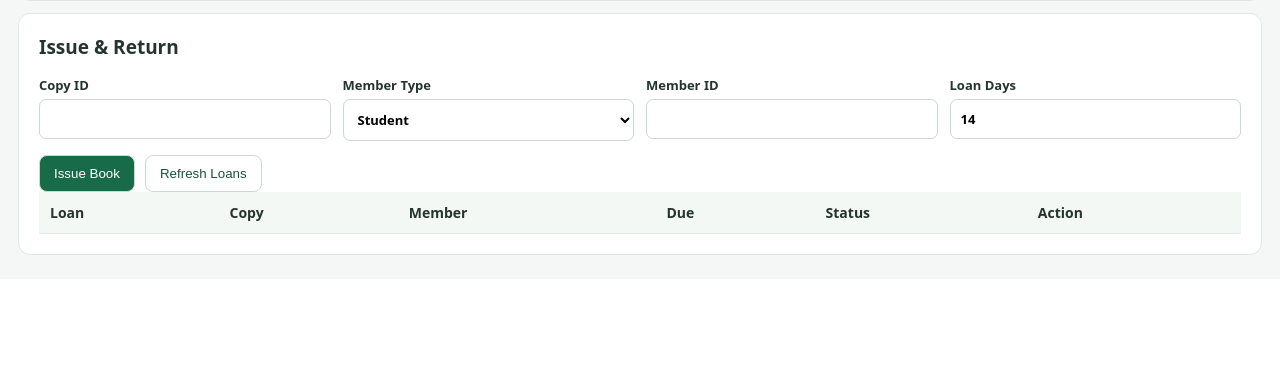
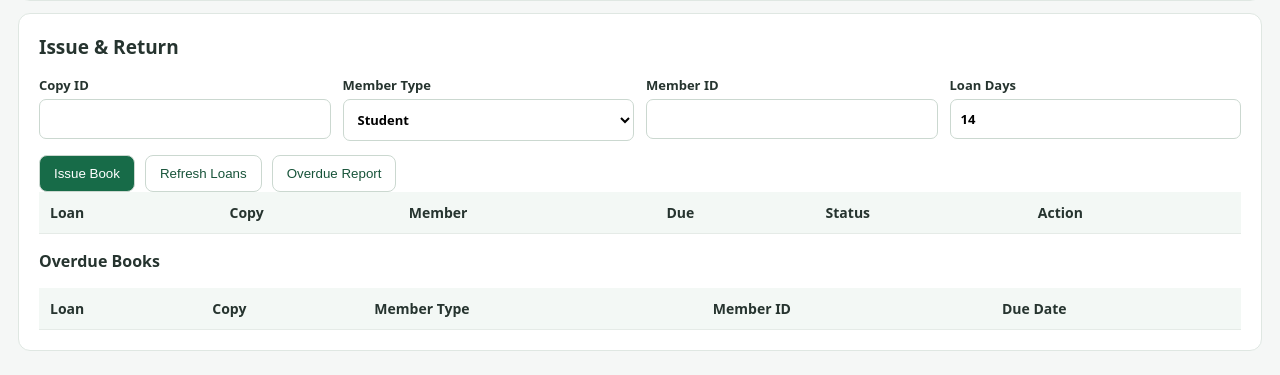
Before and after one commit to irfanmehmood5703-web/SchoolFlow, a Flask app: template templates/general_portal.html in a window 1280 px wide. Shown: the part 751-1126 px from the top of the page. Before the commit the page ends 1006 px from the top, so only its background shows below. Run offline with Flask 3, Linux system fonts and the light colour scheme; the template is opened without the code that fills it, so the values that code supplies are empty; the visitor is signed in with stand-in values (Sample User, id 1); some libraries are stand-ins or nearby versions.

Commit message:
Add library renew actions and overdue report table to General UI

```diff
--- a/templates/general_portal.html
+++ b/templates/general_portal.html
@@ -43,8 +43,8 @@ table{border-collapse:collapse;width:100%;font-size:14px}td,th{padding:11px;bord
 <label>Member Type<select id="borrowerType"><option value="student">Student</option><option value="employee">Employee</option></select></label>
 <label>Member ID<input id="borrowerId" type="number" min="1"></label>
 <label>Loan Days<input id="loanDays" type="number" min="1" max="90" value="14"></label></div>
-<div class="actions"><button class="primary" id="issue">Issue Book</button><button id="refreshLoans">Refresh Loans</button></div>
-<div class="scroll"><table><thead><tr><th>Loan</th><th>Copy</th><th>Member</th><th>Due</th><th>Status</th><th>Action</th></tr></thead><tbody id="loans"></tbody></table></div></section>
+<div class="actions"><button class="primary" id="issue">Issue Book</button><button id="refreshLoans">Refresh Loans</button><button id="refreshOverdue">Overdue Report</button></div>
+<div class="scroll"><table><thead><tr><th>Loan</th><th>Copy</th><th>Member</th><th>Due</th><th>Status</th><th>Action</th></tr></thead><tbody id="loans"></tbody></table></div><h3>Overdue Books</h3><div class="scroll"><table><thead><tr><th>Loan</th><th>Copy</th><th>Member Type</th><th>Member ID</th><th>Due Date</th></tr></thead><tbody id="overdue"></tbody></table></div></section>
 </div>
 <div id="leaves" class="hidden">
 <section><h2>Student Leave Approval</h2><div class="grid">
@@ -92,7 +92,8 @@ function table(id,rows,cols,action){
 function actionButton(td,label,callback){const b=node('button',label);b.addEventListener('click',()=>run(callback));td.appendChild(b)}
 async function books(){const rows=await api('/api/general/library/catalogue');table('books',rows,['id','title','author','isbn','category'])}
 async function copies(){const rows=await api('/api/general/library/copies');table('copies',rows,['id','book_id','accession','condition'])}
-async function loans(){const rows=await api('/api/general/library/loans');table('loans',rows,['id','copy_id','borrower_id','due_at','status'],(td,r)=>{if(r.status==='Issued')actionButton(td,'Return',async()=>{await api('/api/general/library/return/'+r.id,'POST',{});await loans()})})}
+async function loans(){const rows=await api('/api/general/library/loans');table('loans',rows,['id','copy_id','borrower_id','due_at','status'],(td,r)=>{if(r.status==='Issued'){actionButton(td,'Return',async()=>{await api('/api/general/library/return/'+r.id,'POST',{});await loans();await overdue()});actionButton(td,'Renew +7 days',async()=>{await api('/api/general/library/renew/'+r.id,'POST',{days:7});await loans();await overdue()})}})}
+async function overdue(){const rows=(await api("/api/general/library/reports/overdue")).items;table("overdue",rows,["id","copy_id","borrower_type","borrower_id","due_at"])}
 async function leaves(){const rows=(await api('/api/general/leaves/?status='+encodeURIComponent(value('leaveStatus')))).items;table('leaveRows',rows,['student_id','from_date','to_date','total_days','leave_type','reason','status'],(td,r)=>{if(r.status==='Pending')for(const status of ['Approved','Rejected'])actionButton(td,status,async()=>{await api('/api/general/leaves/'+r.id,'PATCH',{status,comment:''});await leaves()})})}
 async function feedback(){const query=new URLSearchParams({kind:value('filterKind'),status:value('filterStatus'),category:value('filterCategory')});const rows=(await api('/api/general/feedback/?'+query)).items;table('feedbackRows',rows,['created_at','submitted_by','category','message','response','status'],(td,r)=>{if(r.status==='Open')actionButton(td,r.kind==='complaint'?'Resolve':'Address',async()=>{const response=prompt('Response to submit');if(response===null)return;await api('/api/general/feedback/'+r.id,'PATCH',{status:r.kind==='complaint'?'Resolved':'Addressed',response});await feedback()})})}
 $('addBook').onclick=()=>run(async()=>{await api('/api/general/library/catalogue','POST',{title:value('bookTitle'),author:value('bookAuthor'),isbn:value('bookIsbn'),category:value('bookCategory')});await books()});
@@ -100,8 +101,8 @@ $('addCopy').onclick=()=>run(async()=>{await api('/api/general/library/copies','
 $('issue').onclick=()=>run(async()=>{await api('/api/general/library/issue','POST',{copy_id:value('issueCopy'),borrower_type:value('borrowerType'),borrower_id:value('borrowerId'),days:value('loanDays')});await loans()});
 $('submitLeave').onclick=()=>run(async()=>{await api('/api/general/leaves/','POST',{student_id:value('leaveStudent'),from_date:value('leaveFrom'),to_date:value('leaveTo'),leave_type:value('leaveType'),reason:value('leaveReason')});await leaves()});
 $('submitFeedback').onclick=()=>run(async()=>{await api('/api/general/feedback/','POST',{kind:value('feedbackKind'),category:value('feedbackCategory'),submitted_by:value('feedbackBy'),campus:value('feedbackCampus'),message:value('feedbackMessage')});await feedback()});
-for(const [id,fn] of Object.entries({refreshBooks:books,refreshCopies:copies,refreshLoans:loans,refreshLeaves:leaves,refreshFeedback:feedback}))$(id).onclick=()=>run(fn);
+for(const [id,fn] of Object.entries({refreshBooks:books,refreshCopies:copies,refreshLoans:loans,refreshOverdue:overdue,refreshLeaves:leaves,refreshFeedback:feedback}))$(id).onclick=()=>run(fn);
 $('leaveStatus').onchange=()=>run(leaves);$('filterKind').onchange=()=>{const suggestion=value('filterKind')==='suggestion';$('filterStatus').replaceChildren(...(suggestion?['Open','Addressed']:['Open','Resolved']).map(v=>{const o=document.createElement('option');o.value=v;o.textContent=v;return o}));run(feedback)};for(const id of ['filterStatus','filterCategory'])$(id).onchange=()=>run(feedback);
-document.querySelectorAll('nav button').forEach(b=>b.onclick=()=>{document.querySelectorAll('nav button').forEach(x=>x.classList.toggle('active',x===b));for(const id of ['library','leaves','feedback'])$(id).classList.toggle('hidden',id!==b.dataset.view);run(({library:async()=>{await Promise.all([books(),copies(),loans()])},leaves,feedback})[b.dataset.view])});
+document.querySelectorAll('nav button').forEach(b=>b.onclick=()=>{document.querySelectorAll('nav button').forEach(x=>x.classList.toggle('active',x===b));for(const id of ['library','leaves','feedback'])$(id).classList.toggle('hidden',id!==b.dataset.view);run(({library:async()=>{await Promise.all([books(),copies(),loans(),overdue()])},leaves,feedback})[b.dataset.view])});
 run(async()=>{await Promise.all([books(),copies(),loans()])});
 </script></body></html>
```
